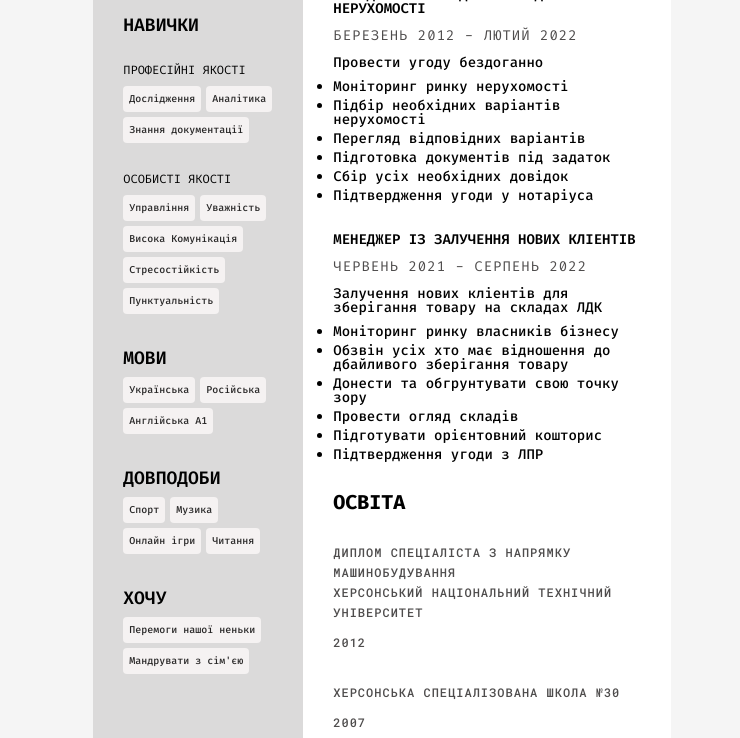
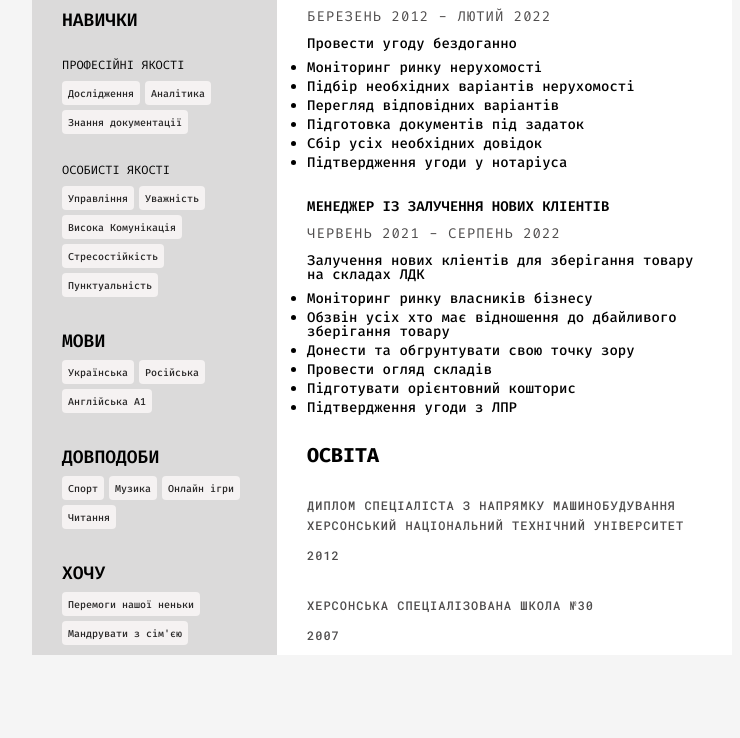
Before and after one commit to Soubpwnz/stas-mavrovych-cv, a plain HTML site: page index.html in a window 1280 px wide. Shown: the part 383-1121 px from the top of the page, without its empty margins (258-998 px from the left). After the commit the page ends 1088 px from the top, so only its background shows below. Drawn offline with Linux system fonts and the light colour scheme.

Commit message:
cv-40:fix space at bottom

```diff
--- a/assets/css/reset.css
+++ b/assets/css/reset.css
@@ -101,9 +101,7 @@ section {
     display: block;
 }
 
-html {
-    height: 100%;
-}
+
 
 body {
     line-height: 1;
--- a/assets/css/style.css
+++ b/assets/css/style.css
@@ -11,6 +11,8 @@ h1 {
   font-weight: 700;
 }
 
+
+
 /*additional*/
 .helpers_subtitle {
   font-weight: 700;
@@ -20,18 +22,20 @@ h1 {
 /*additional*/
 
 .container {
-  padding: 55px 0;
   display: flex;
-  margin: 0 auto;
+  margin: 50px auto;
+  width: 700px;
+  justify-content: center;
+}
 
-  width: 1050px;
-  justify-content: center;
+.container:hover {
+  box-shadow: 12px 12px 2px 1px rgba(0, 0, 255, .2);
 }
 
 .container_main {
   background-color: white;
 
-  width: 35%;
+  width: 65%;
 }
 
 .container_header {
@@ -106,7 +110,7 @@ h1 {
 .sidebar {
   background-color: rgb(219, 218, 218);
 
-  width: 20%;
+  width: 35%;
 }
 
 .sidebar_main {
@@ -136,8 +140,6 @@ h1 {
 }
 
 .sidebar_list li {
-  height: 14px;
-
   padding: 6px;
 
   background: rgb(245, 242, 242);
@@ -147,6 +149,7 @@ h1 {
   font-size: 10px;
   font-weight: 500;
   line-height: 14px;
+  height: 12px;
 }
 
 .sidebar_icons {
```
